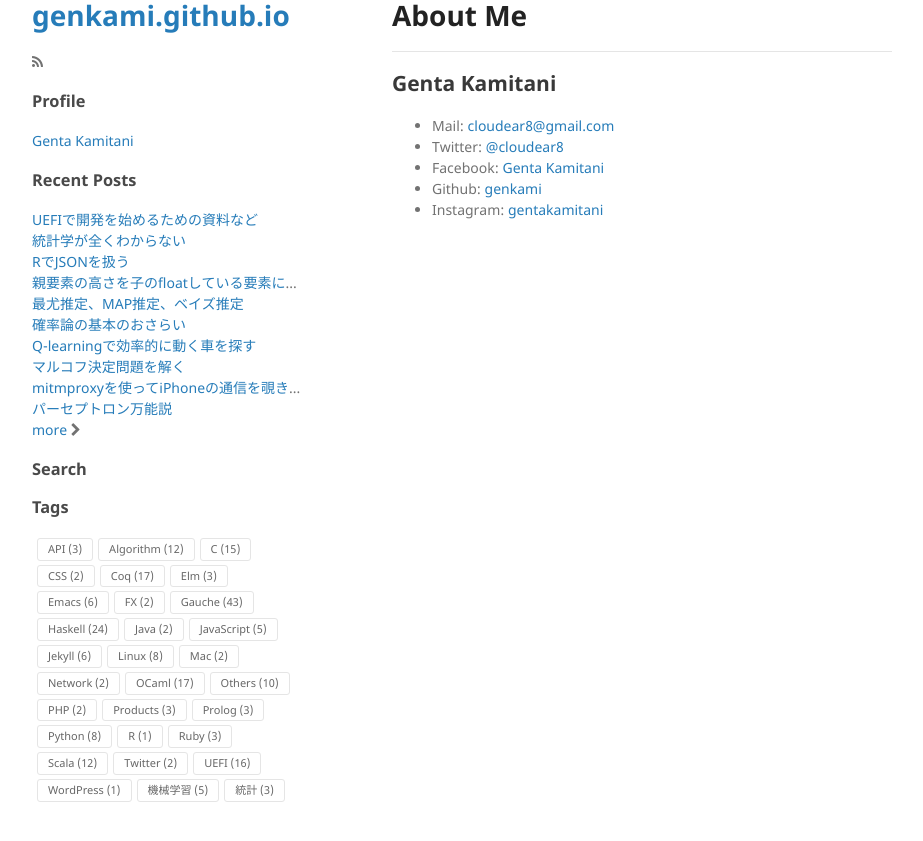
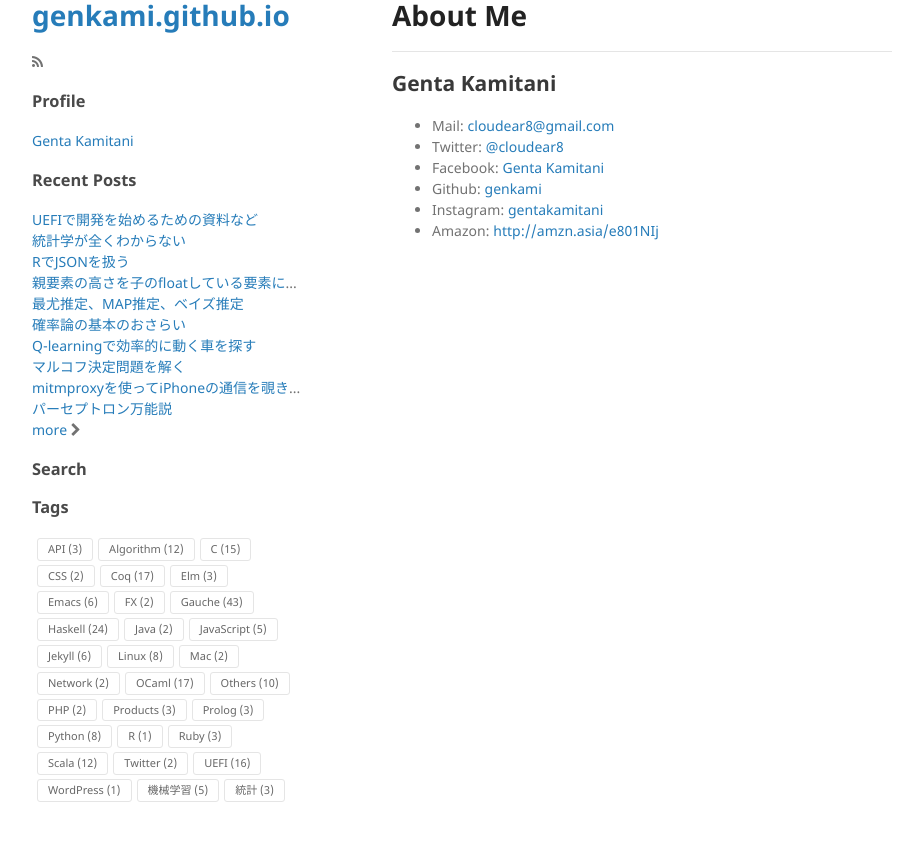
Before and after one commit to genkami/genkami.github.io, a Jekyll site: the page built from about.html, in a window 1280 px wide. Shown: the top 841 px of the page, without its empty margins (178-1101 px from the left). Built offline with Jekyll 4.4.1, drawn with Linux system fonts in a browser that asks for light colours; comment, search, counter and statistics services are not loaded.

Commit message:
add amazon wishlist

```diff
--- a/about.html
+++ b/about.html
@@ -11,4 +11,5 @@ title: About Me
   <li>Facebook: <a href="https://www.facebook.com/genta.kamitani">Genta Kamitani</a></li>
   <li>Github: <a href="https://github.com/genkami">genkami</a></li>
   <li>Instagram: <a href="https://www.instagram.com/gentakamitani/">gentakamitani</a></li>
+  <li>Amazon: <a href="http://amzn.asia/e801NIj">http://amzn.asia/e801NIj</a></li>
 </ul>
```
